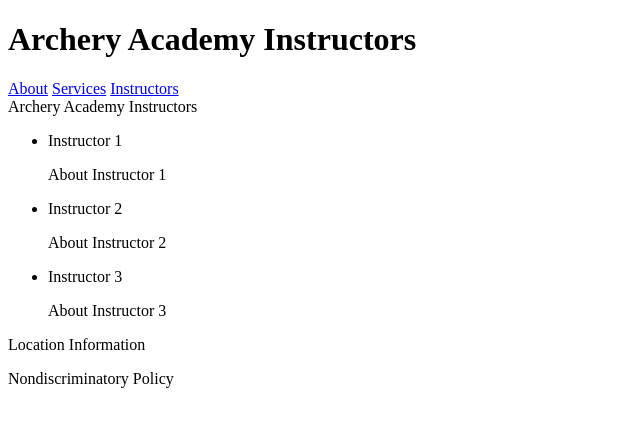
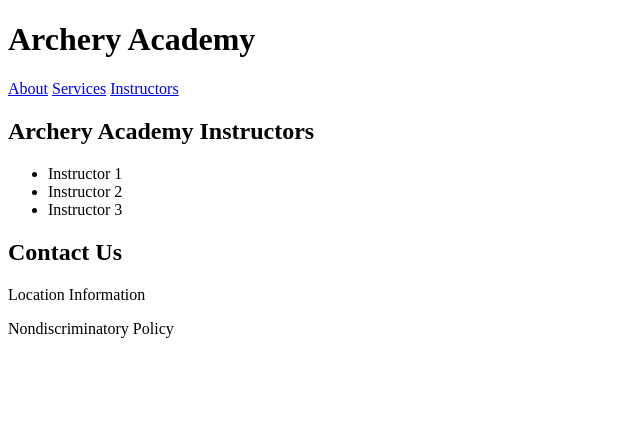
Before and after one commit to marissarh/site-architecture-project, a plain HTML site: page instructors.html in a window 1280 px wide. Shown: the whole page, without its empty margins (0-640 px from the left). Drawn offline with Linux system fonts and the light colour scheme; files that its build step writes are made by us from their sources.

Commit message:
add instructors.html

```diff
--- a/instructors.html
+++ b/instructors.html
@@ -7,7 +7,7 @@
     </head>
     <body>
         <header>
-            <h1>Archery Academy Instructors</h1>
+            <h1>Archery Academy</h1>
             <nav>
                 <a href="index.html">About</a>
                 <a href="classes.html">Services</a>
@@ -16,16 +16,15 @@
         </header>
         <article>
             <header>
-                Archery Academy Instructors
+                <h2>Archery Academy Instructors</h2>
             </header>
             <ul>
                 <li>Instructor 1</li>
-                <p>About Instructor 1</p>
                 <li>Instructor 2</li>
-                <p>About Instructor 2</p>
                 <li>Instructor 3</li>
-                <p>About Instructor 3</p>
-            </ul>
+            </ul></article>
+            <article>
+                <h2>Contact Us</h2>
             <p>Location Information</p>
         </article>
         <footer> Nondiscriminatory Policy</footer>
```
